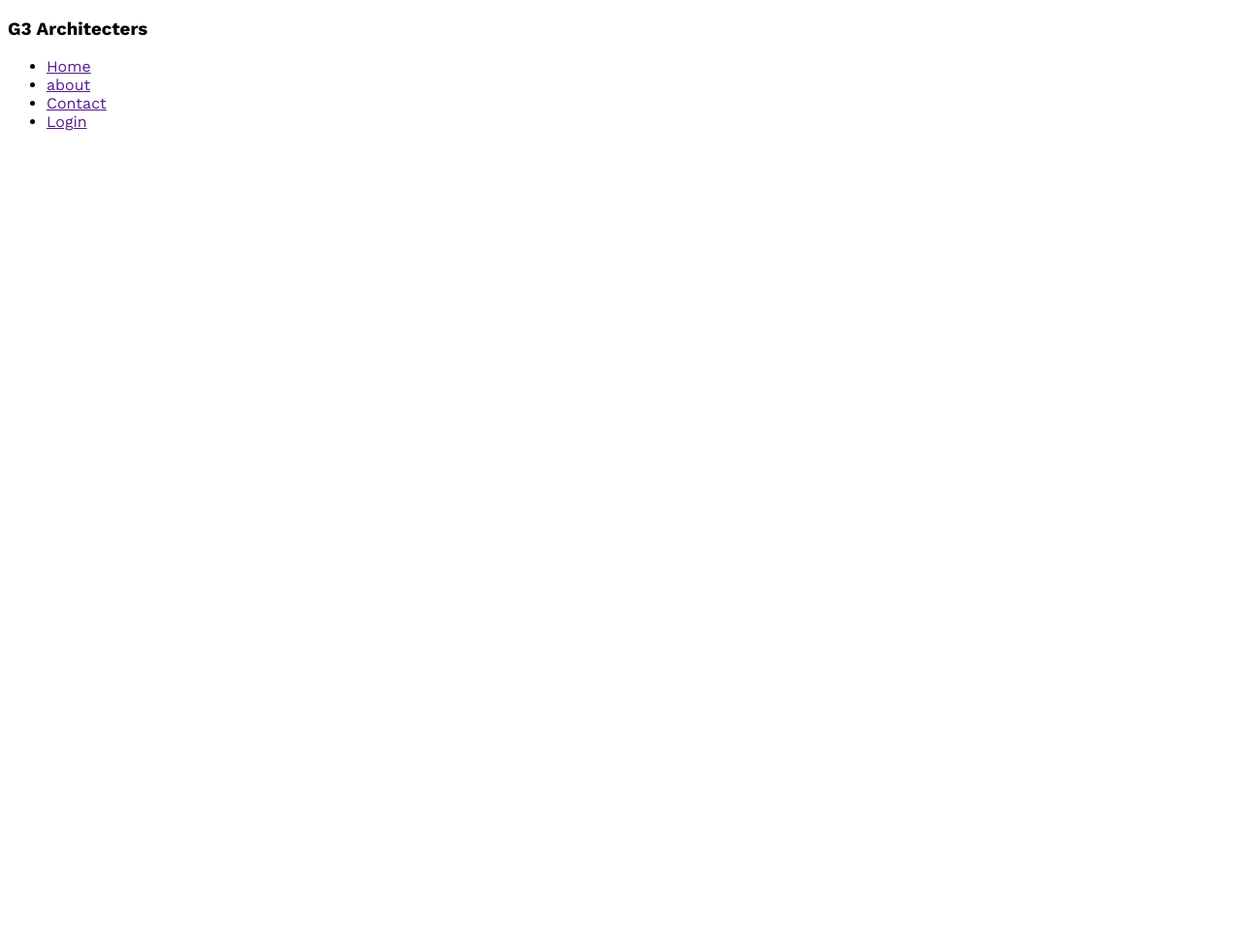
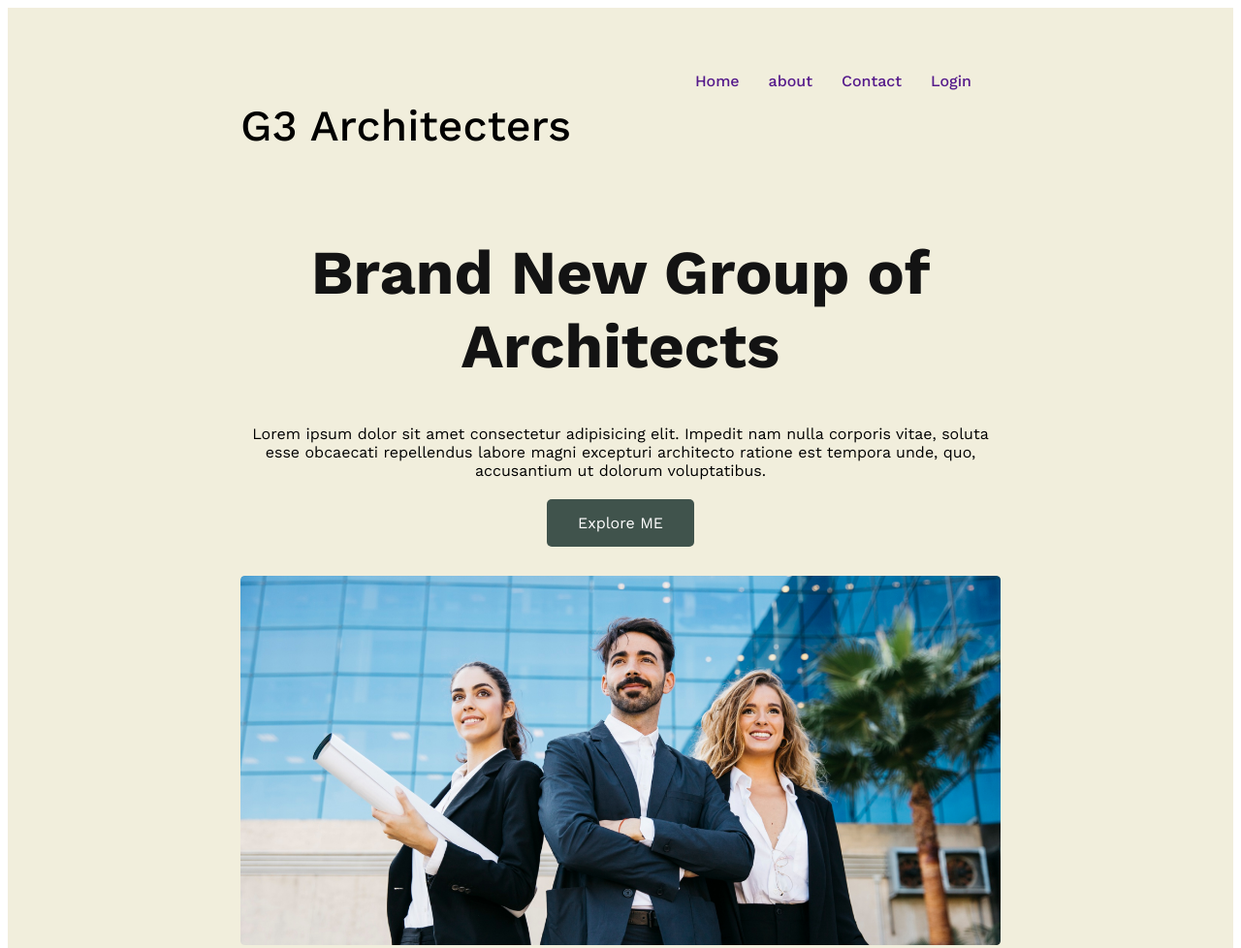
Before and after one commit to nahidul13/G3-architects, a plain HTML site: page index.html in a window 1280 px wide. Shown: the top 978 px of the page at 97% size. Before the commit the page ends 800 px from the top, so only its background shows below. Drawn offline with nearby package versions, Linux system fonts and the light colour scheme.

Commit message:
header part complete

```diff
--- a/index.html
+++ b/index.html
@@ -6,7 +6,7 @@
     <meta name="viewport" content="width=device-width, initial-scale=1.0">
     <title>project-2</title>
     <link rel="stylesheet" href="style/style.css">
-    <!-- font from google -->
+
 
 </head>
 
@@ -20,7 +20,21 @@
                 <li><a href="">Contact</a></li>
                 <li><a href="">Login</a></li>
             </ul>
+
         </nav>
+        <div class="banner">
+            <div class="banner-content">
+                <h1 class="banner-heading">Brand New
+                    Group of Architects
+                </h1>
+                <p class="banner-description">Lorem ipsum dolor sit amet consectetur adipisicing elit. Impedit nam nulla
+                    corporis vitae, soluta esse obcaecati repellendus labore magni excepturi architecto ratione est
+                    tempora unde, quo, accusantium ut dolorum voluptatibus.
+                </p>
+                <button class="p-btn" type="button">Explore ME</button>
+            </div>
+            <img class="banner-img" src="images/banner.png" alt="">
+        </div>
     </header>
 </body>
 
--- a/style/style.css
+++ b/style/style.css
@@ -3,3 +3,64 @@
 * {
   font-family: "Work Sans", sans-serif;
 }
+.p-btn {
+  background-color: #40534c; /* Green */
+  border: none;
+  color: white;
+  padding: 15px 32px;
+  text-align: center;
+  text-decoration: none;
+  display: inline-block;
+  font-size: 16px;
+  margin: 4px 2px;
+  cursor: pointer;
+  -webkit-transition-duration: 0.4s; /* Safari */
+  transition-duration: 0.4s;
+  /* own */
+  margin-bottom: 30px;
+  border-radius: 5px;
+}
+.p-btn:hover {
+  box-shadow: 0 12px 16px 0 rgba(0, 0, 0, 0.24),
+    0 17px 50px 0 rgba(0, 0, 0, 0.19);
+}
+/* header */
+header {
+  background-color: #f1eedc;
+  padding: 50px 240px;
+}
+nav {
+  display: flex;
+  justify-content: space-between;
+}
+.nav-title {
+  font-size: 2.8rem;
+  font-weight: 500;
+}
+nav > ul {
+  display: flex;
+}
+nav li {
+  list-style: none;
+  margin-right: 30px;
+  font-weight: 500;
+  font-size: 1rem;
+}
+nav li a {
+  text-decoration: none;
+}
+
+/* banner style */
+.banner-content {
+  max-width: 800px;
+  text-align: center;
+  margin: 0px auto;
+}
+.banner-heading {
+  font-size: 4rem;
+  font-weight: 700;
+  color: #131313;
+}
+.banner-img {
+  width: 100%;
+}
```
